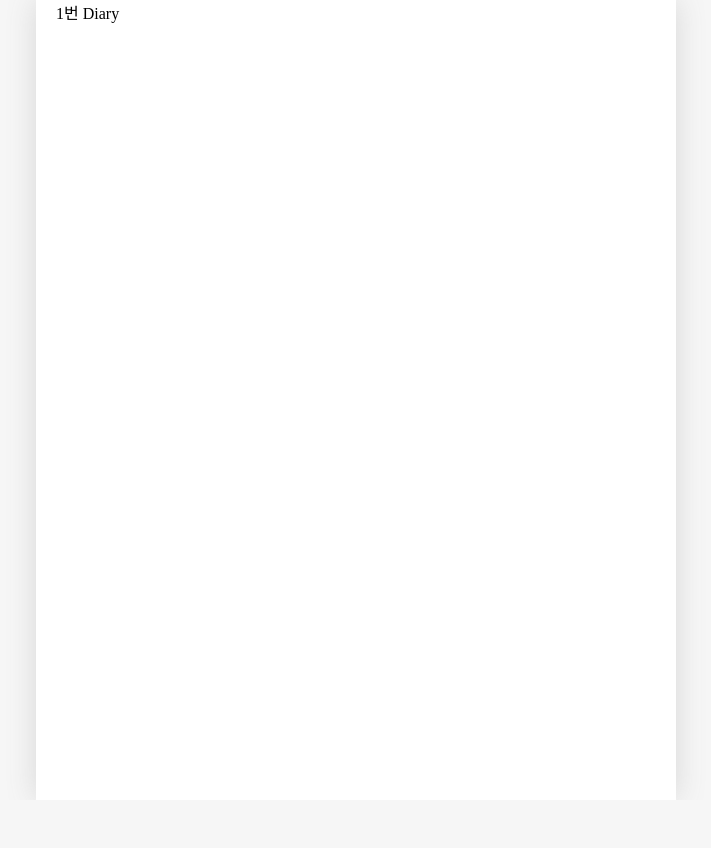
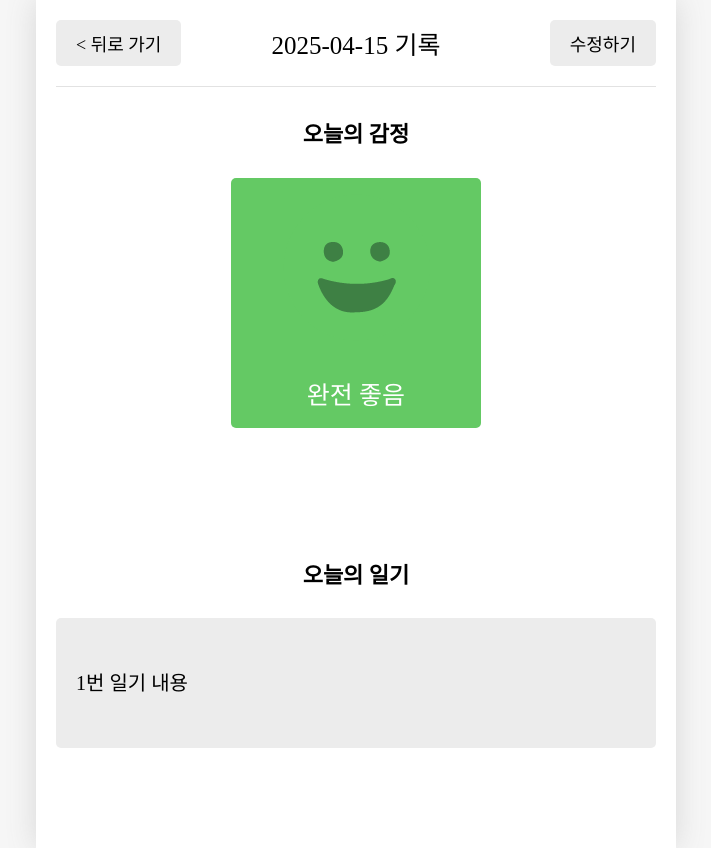
Before and after one commit to sonic8-8/frontend-study, a React (Vite) app in the folder react-js/emotion-diary-app/: page /diary/1 in a window 1280 px wide. Shown: the whole page, without its empty margins (284-995 px from the left). Before the commit the page ends 800 px from the top, so only its background shows below. Built offline with nearby package versions, Linux system fonts and the light colour scheme; a web font is replaced by a local one.

Commit message:
feat: emotion-diary-app Diary 페이지의 UI 및 기능 구현

```diff
--- a/react-js/emotion-diary-app/src/components/Editor.jsx
+++ b/react-js/emotion-diary-app/src/components/Editor.jsx
@@ -3,45 +3,8 @@ import "./Editor.css";
 import EmotionItem from "./EmtionItem";
 import { useState, useEffect } from "react";
 import { useNavigate } from "react-router-dom";
-
-const emotionList = [
-    {
-        emotionId: 1,
-        emotionName: "완전 좋음",
-    },
-    {
-        emotionId: 2,
-        emotionName: "좋음",
-    },
-    {
-        emotionId: 3,
-        emotionName: "그럭저럭",
-    },
-    {
-        emotionId: 4,
-        emotionName: "나쁨",
-    },
-    {
-        emotionId: 5,
-        emotionName: "끔찍함",
-    },
-]
-
-const getStringedDate = (targetDate) => {
-    // 날짜 => YYYY-MM-DD
-    let year = targetDate.getFullYear();
-    let month = targetDate.getMonth() + 1;
-    let date = targetDate.getDate();
-
-    if (month < 10) {
-        month = `0${month}`;
-    }
-    if (date < 10) {
-        date = `0${date}`;
-    }
-
-    return `${year}-${month}-${date}`;
-}
+import { emotionList } from "../util/constants";
+import { getStringedDate } from "../util/get-stringed-date";
 
 const Editor = ({ onSubmit, initData }) => {
     const [input, setInput] = useState({
--- /dev/null
+++ b/react-js/emotion-diary-app/src/components/Viewer.css
@@ -0,0 +1,65 @@
+.Viewer>section {
+    width: 100%;
+    margin-bottom: 100px;
+
+    display: flex;
+    flex-direction: column;
+    align-items: center;
+    text-align: center;
+}
+
+.Viewer>section>h4 {
+    font-size: 22px;
+    font-weight: bold;
+}
+
+.Viewer .emotion_img_wrapper {
+    width: 250px;
+    height: 250px;
+    border-radius: 5px;
+
+    display: flex;
+    flex-direction: column;
+    align-items: center;
+    justify-content: space-around;
+
+    color: white;
+    font-size: 25px;
+}
+
+.Viewer .emotion_img_wrapper_1 {
+    background-color: rgb(100, 201, 100);
+}
+
+.Viewer .emotion_img_wrapper_2 {
+    background-color: rgb(157, 215, 114);
+}
+
+.Viewer .emotion_img_wrapper_3 {
+    background-color: rgb(253, 206, 23);
+}
+
+.Viewer .emotion_img_wrapper_4 {
+    background-color: rgb(253, 132, 70);
+}
+
+.Viewer .emotion_img_wrapper_5 {
+    background-color: rgb(253, 86, 95);
+}
+
+.Viewer .content_wrapper {
+    width: 100%;
+    background-color: rgb(236, 236, 236);
+    border-radius: 5px;
+
+    word-break: keep-all;
+    overflow-wrap: break-word;
+}
+
+.Viewer .content_wrapper > p {
+    padding: 20px;
+    text-align: left;
+    font-size: 20px;
+    font-weight: 400;
+    line-height: 2.5;
+}
--- /dev/null
+++ b/react-js/emotion-diary-app/src/components/Viewer.jsx
@@ -0,0 +1,30 @@
+import "./Viewer.css";
+import { getEmotionImage } from "../util/get-emotion-image";
+import { emotionList } from "../util/constants";
+
+const Viewer = ({ emotionId, content }) => {
+
+    const emotionItem = emotionList.find(
+        (item) => String(item.emotionId) === String(emotionId)
+    );
+
+    return (
+        <div className="Viewer">
+            <section className="img_section">
+                <h4>오늘의 감정</h4>
+                <div className={`emotion_img_wrapper emotion_img_wrapper_${emotionId}`}>
+                    <img src={getEmotionImage(emotionId)} />
+                    <div>{emotionItem.emotionName}</div>
+                </div>
+            </section>
+            <section className="content_section">
+                <h4>오늘의 일기</h4>
+                <div className="content_wrapper">
+                    <p>{content}</p>
+                </div>
+            </section>
+        </div>
+    )
+}
+
+export default Viewer;
--- /dev/null
+++ b/react-js/emotion-diary-app/src/hooks/useDiary.jsx
@@ -0,0 +1,26 @@
+import { useContext, useState, useEffect } from "react";
+import { DiaryStateContext } from "../App";
+import { useNavigate } from "react-router-dom";
+
+const useDiary = (id) => {
+    const data = useContext(DiaryStateContext);
+    const [currentDiaryItem, setCurrentDiaryItem] = useState();
+    const nav = useNavigate();
+
+    useEffect(() => {
+        const currentDiaryItem = data.find(
+            (item) => String(item.id) === String(id)
+        );
+
+        if (!currentDiaryItem) {
+            window.alert("존재하지 않는 일기입니다.");
+            nav("/", { replace: true });
+        }
+
+        setCurrentDiaryItem(currentDiaryItem);
+    }, [id]);
+
+    return currentDiaryItem;
+}
+
+export default useDiary;
--- a/react-js/emotion-diary-app/src/pages/Diary.jsx
+++ b/react-js/emotion-diary-app/src/pages/Diary.jsx
@@ -1,10 +1,34 @@
-import { useParams } from "react-router-dom";
+import { useParams, useNavigate } from "react-router-dom";
+import { useContext } from "react";
+import { DiaryStateContext } from "../App";
+import Header from "../components/Header";
+import Button from "../components/Button";
+import Viewer from "../components/Viewer";
+import useDiary from "../hooks/useDiary";
+import { getStringedDate } from "../util/get-stringed-date";
 
 const Diary = () => {
     const params = useParams();
+    const nav = useNavigate();
+    const currentDiaryItem = useDiary(params.id);
+
+    if (!currentDiaryItem) {
+        return <div>데이터 로딩중...</div>
+    }
+
+    const {createdDate, emotionId, content } = currentDiaryItem;
+
+    const title = getStringedDate(new Date(createdDate));
 
     return (
-        <div>{params.id}번 Diary</div>
+        <div>
+            <Header
+                title={`${title} 기록`}
+                leftChild={<Button text={"< 뒤로 가기"} onClick={() => nav(-1)} />}
+                rightChild={<Button text={"수정하기"} onClick={() => nav(`/edit/${params.id}`)} />}
+            />
+            <Viewer emotionId={emotionId} content={content} />
+        </div>
     )
 }
 
--- a/react-js/emotion-diary-app/src/pages/Edit.jsx
+++ b/react-js/emotion-diary-app/src/pages/Edit.jsx
@@ -3,33 +3,19 @@ import Header from "../components/Header";
 import Button from "../components/Button";
 import Editor from "../components/Editor";
 import { useContext, useEffect, useState } from "react";
-import { DiaryDispatchContext } from "../App";
-import { DiaryStateContext } from "../App";
+import { DiaryDispatchContext, DiaryStateContext } from "../App";
+import useDiary from "../hooks/useDiary";
 
 const Edit = () => {
     const params = useParams();
     const nav = useNavigate();
     const { onDelete, onUpdate } = useContext(DiaryDispatchContext);
-    const data = useContext(DiaryStateContext);
-    const [currentDiaryItem, setCurrentDiaryItem] = useState();
-
-    useEffect(() => {
-        const currentDiaryItem = data.find((item) =>
-            String(item.id) === String(params.id)
-        );
-
-        if (!currentDiaryItem) {
-            window.alert("존재하지 않는 일기입니다.");
-            nav(-1, { replace: true });
-        }
-
-        setCurrentDiaryItem(currentDiaryItem);
-    }, [params.id]);
+    const currentDiaryItem = useDiary(params.id);
 
     const onClickDelete = () => {
         if (window.confirm("일기를 정말 삭제할까요? 다시 복구되지 않아요!")) {
             onDelete(params.id);
-            nav(-1, { replace: true });
+            nav("/", { replace: true });
         }
     }
 
--- /dev/null
+++ b/react-js/emotion-diary-app/src/util/constants.js
@@ -0,0 +1,22 @@
+export const emotionList = [
+    {
+        emotionId: 1,
+        emotionName: "완전 좋음",
+    },
+    {
+        emotionId: 2,
+        emotionName: "좋음",
+    },
+    {
+        emotionId: 3,
+        emotionName: "그럭저럭",
+    },
+    {
+        emotionId: 4,
+        emotionName: "나쁨",
+    },
+    {
+        emotionId: 5,
+        emotionName: "끔찍함",
+    },
+]
--- /dev/null
+++ b/react-js/emotion-diary-app/src/util/get-stringed-date.jsx
@@ -0,0 +1,15 @@
+export const getStringedDate = (targetDate) => {
+    // 날짜 => YYYY-MM-DD
+    let year = targetDate.getFullYear();
+    let month = targetDate.getMonth() + 1;
+    let date = targetDate.getDate();
+
+    if (month < 10) {
+        month = `0${month}`;
+    }
+    if (date < 10) {
+        date = `0${date}`;
+    }
+
+    return `${year}-${month}-${date}`;
+}
```
